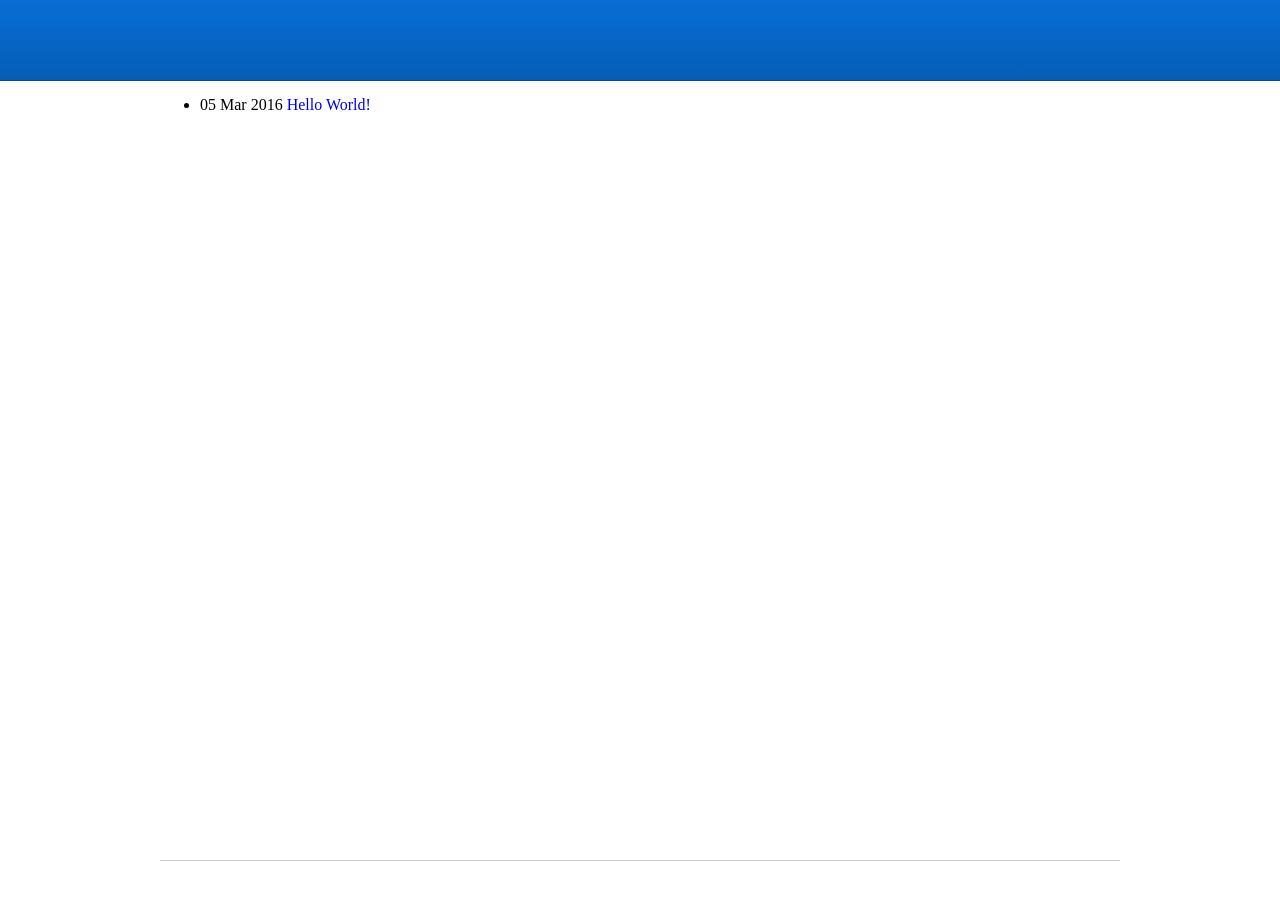
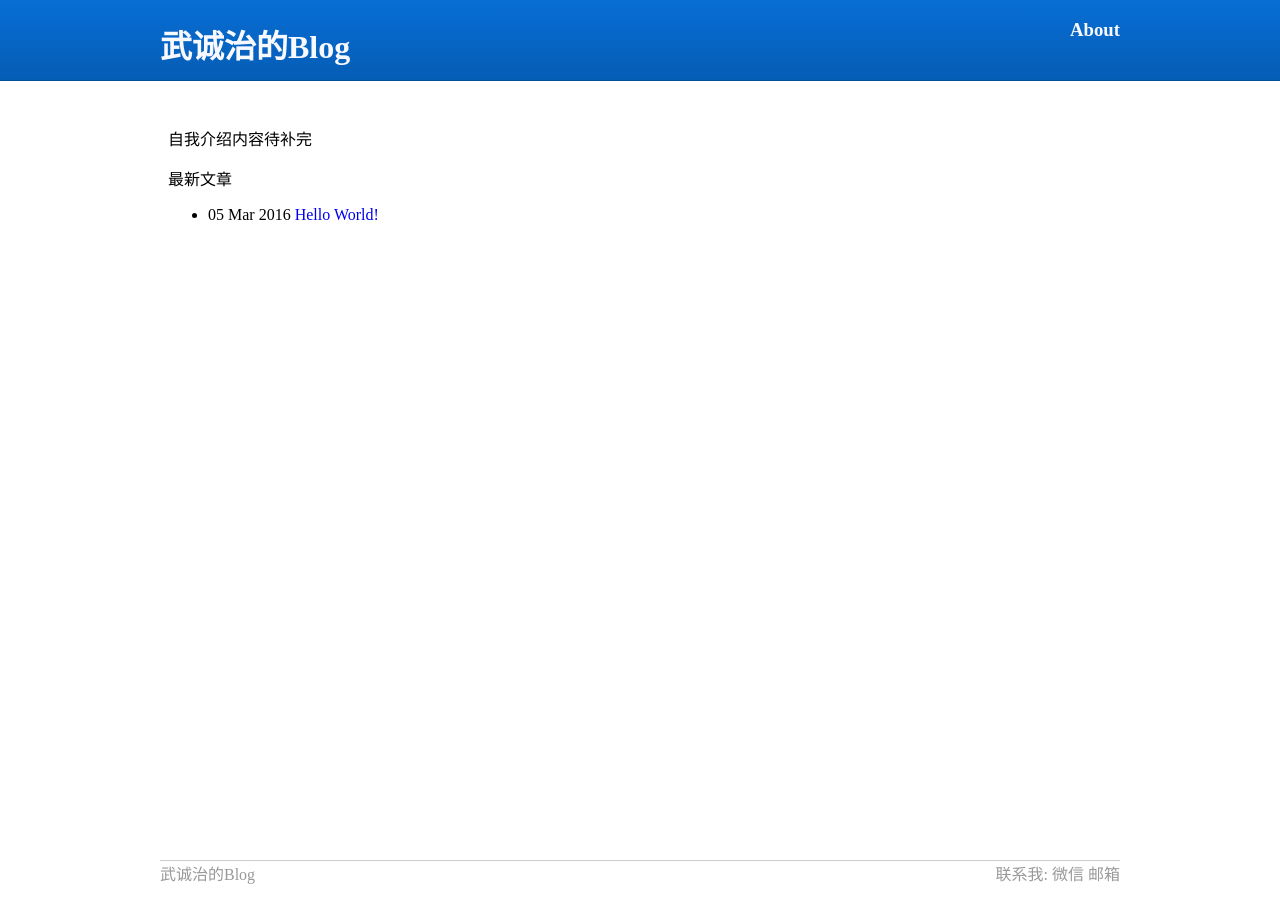
Before and after one commit to EnderZhou/EnderZhou, a Jekyll site: the page built from index.html, in a window 1280 px wide. Built offline with Jekyll 4.4.1, drawn with Linux system fonts in a browser that asks for light colours.

Commit message:
rest default

```diff
--- a/_layouts/default.html
+++ b/_layouts/default.html
@@ -17,24 +17,25 @@
     height: 80px;
     background: linear-gradient(to bottom,#086ed5,#055db5);
     border-bottom: 1px solid #044e97;
-    /* box-shadow: 0 1px 2px rgba(0,0,0,.25),inset 0 1px 0 rgba(255,255,255,.15); */
 }
 
 .c-top{
-/*	position: relative;
-    height: inherit;*/
     width: 960px;
     margin: 0 auto;
     clear: both;
     color:#f8f8ff;
 }
 .c-nav a {
+    display: inline-block;
     color:#f8f8ff;
 }
+.c-nav a:hover {
     color:#f8f8ff;
 }
+.c-fl: {
     float: left;
 }
+.c-fr{
     float: right;
 }
 .c-mid{
@@ -55,14 +56,9 @@
     z-index: 20;
     width: 100%;
     height: 40px;
-/*    background: linear-gradient(to bottom,#086ed5,#055db5);
-    border-bottom: 1px solid #044e97;*/
-    /* box-shadow: 0 1px 2px rgba(0,0,0,.25),inset 0 1px 0 rgba(255,255,255,.15); */
 }
 
 .c-foot{
-/*  position: relative;
-    height: inherit;*/
     width: 960px;
     margin: 0 auto;
     clear: both;
@@ -75,6 +71,8 @@
 <body>
 <div class="c-nav">
 	<div class ="c-top">
+		<a class="c-fl" href="http://www.enderzhou.com"><h1>武诚治的Blog</h1></a>
+        <a class="c-fr" href=""><h3>About</h3></a>
 	</div>
 </div>
 <div class="c-mid">
@@ -84,9 +82,13 @@
 </div>
 <div class="c-footer">
     <div class ="c-foot">
+        <span class="c-fl">武诚治的Blog</span>
+        <div class="c-fr">
+        <span >联系我:</span>
+        <span >微信</span>
+        <span >邮箱</span>
+        </div>
     </div>
 </div>
-
-
 </body>
 </html>
```
